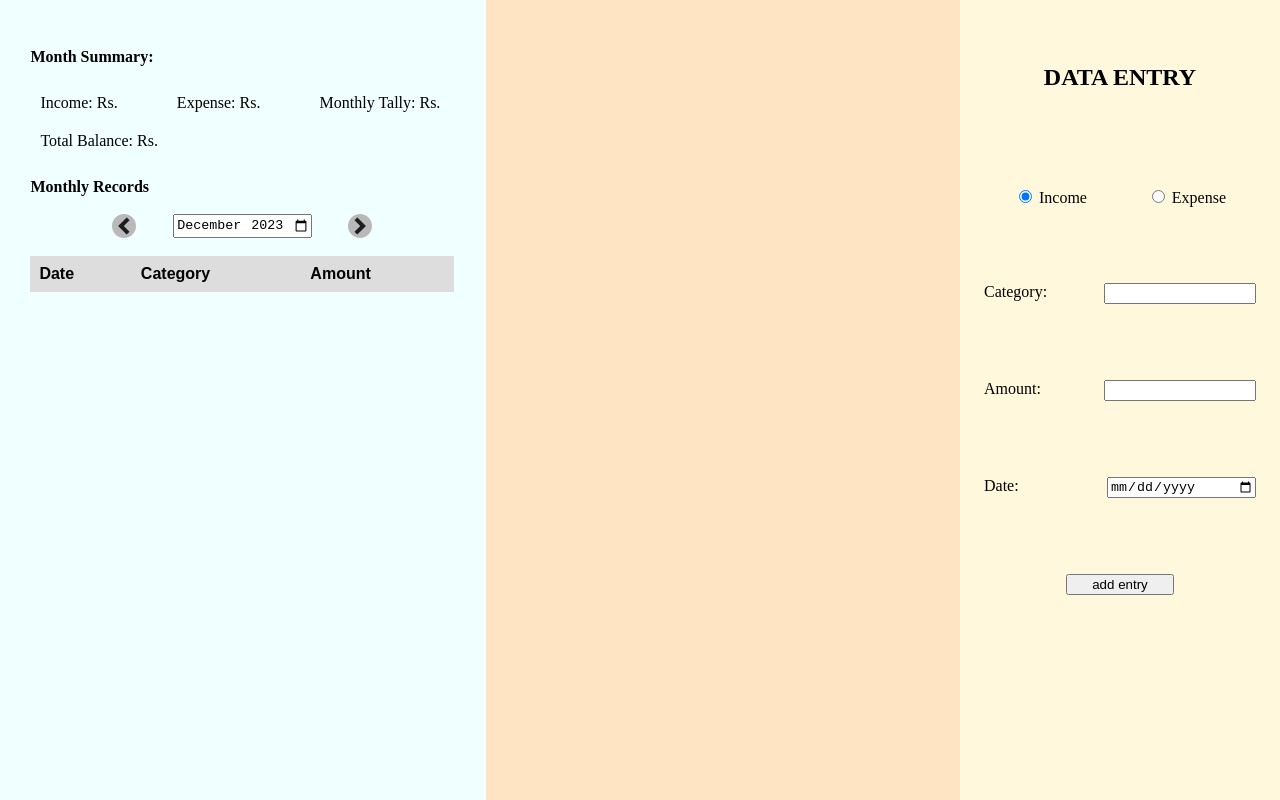
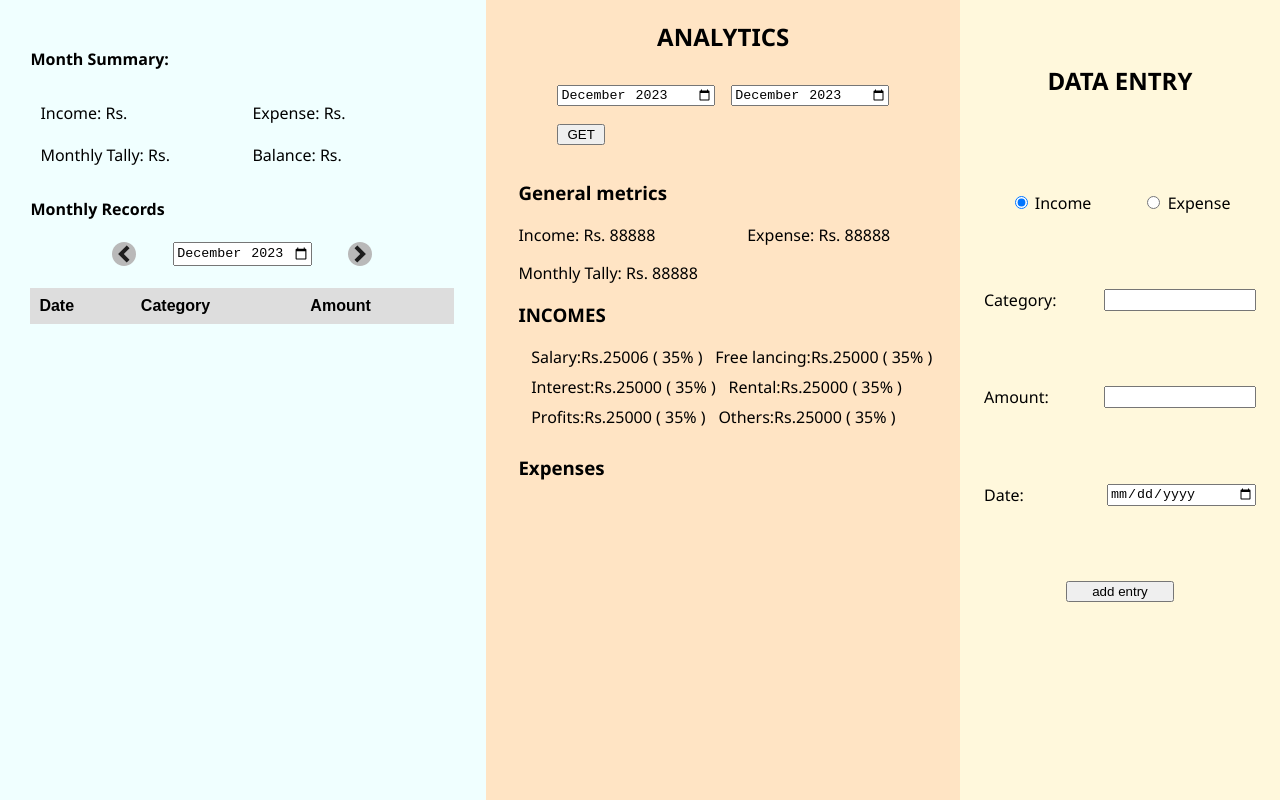
Before and after one commit to sganeshkumaar/expense_tracker, a website: page index.html in a window 1280 px wide. Drawn offline with Linux system fonts and the light colour scheme; no server answers.

Commit message:
complete analytics section design

```diff
--- a/data.json
+++ b/data.json
@@ -1 +1 @@
-{"2023":{"11":{"in":0,"8dfb8d05-e99c-442f-a04b-f8b5b1a2ea68":{"amount":20000,"category":"Gadgets","date":"2023-11-30","entryType":"ex","id":"8dfb8d05-e99c-442f-a04b-f8b5b1a2ea68"},"ex":20000},"12":{"in":2500,"ex":5000,"3c734174-44fe-4428-a188-fc2798030a68":{"amount":2500,"category":"Free Lancing","date":"2023-12-11","entryType":"in","id":"3c734174-44fe-4428-a188-fc2798030a68"},"b5ca4a74-0b96-4623-a457-ef859d3425e6":{"amount":5000,"category":"Rent","date":"2023-12-12","entryType":"ex","id":"b5ca4a74-0b96-4623-a457-ef859d3425e6"}}},"ex":25000,"in":2500}
+{"2022":{"01":{"d734a1a5-0ecd-448e-bc0d-1ec30aaf69ac":{"id":"d734a1a5-0ecd-448e-bc0d-1ec30aaf69ac","category":"Profits","entryType":"in","amount":12112,"date":"2022-01-01"},"in":12112}},"2023":{"12":{"6d081b69-4b98-4430-a772-a9eb2cef9f43":{"amount":25000,"category":"Salary","date":"2023-12-10","entryType":"in","id":"6d081b69-4b98-4430-a772-a9eb2cef9f43"},"in":82676,"3f5a26b7-0e60-450e-ba50-ece414f2b04e":{"amount":2323,"category":"Food","date":"2023-12-20","entryType":"ex","id":"3f5a26b7-0e60-450e-ba50-ece414f2b04e"},"ex":2323,"a92ca6e3-d2f9-49cc-932a-21eec07ae16b":{"amount":12122,"category":"others","date":"2023-12-31","entryType":"in","id":"a92ca6e3-d2f9-49cc-932a-21eec07ae16b"},"fa2b8a90-fe35-404d-b5d2-c1e68f8b995d":{"amount":45554,"category":"Free Lancing","date":"2023-12-29","entryType":"in","id":"fa2b8a90-fe35-404d-b5d2-c1e68f8b995d"}},"08":{"in":0},"06":{"in":0}},"2024":{"01":{"43e60bc7-ecaa-4eea-90f2-80c11f297826":{"amount":4000,"category":"Groceries","date":"2024-01-18","entryType":"ex","id":"43e60bc7-ecaa-4eea-90f2-80c11f297826"},"ex":4000}},"2025":{"11":{"in":0}},"ex":6323,"in":94788}
--- a/index.css
+++ b/index.css
@@ -1,9 +1,10 @@
+
 body {
     height: 100vh;
     margin: 0;
     display: grid;
     grid-template-columns: 38fr 37fr 25fr;
-
+    font-family: 'Segoe UI', Tahoma, Geneva, Verdana, sans-serif;
 }
 
 #records-portion {
@@ -22,14 +23,23 @@ body {
 }
 
 .summary-fields {
-    display: flex;
-    flex-wrap: wrap;
+    display: grid;
+    grid-template-columns:1fr 1fr;
     justify-content:space-between;
 }
 
 .summary-fields>div{
     margin: 10px;
     display: flex;
+}
+
+.table-box{
+    max-height: 225px;
+    overflow-y: scroll;
+}
+
+::-webkit-scrollbar {
+    display: none;
 }
 
 table {
@@ -124,3 +134,59 @@ tbody:nth-child(odd) {
 #cancel-button {
     display: none;
 }
+
+.input-section {
+    display: grid;
+    margin: auto;
+    margin-top: 2rem;
+    width: 70%;
+    grid-column-gap:1rem ;
+    grid-row-gap: 1rem;
+    grid-template-columns: 1fr 1fr;
+    justify-items: space-between;
+}
+
+#get-button {
+    width:30%
+}
+
+.general-metric {
+    display: grid;
+    grid-template-columns: 1fr 1fr;
+    grid-gap: 1rem;
+}
+
+.general-metric>div {
+    display: flex;
+}
+
+.analysis {
+    margin-left: 2rem;
+    margin-top: 1rem;
+}
+
+tr td:first-of-type {
+    width: 37%;
+    padding-left: 5px;
+    padding-right: 5px;
+}
+
+tr td:nth-of-type(2) {
+    width:20%;
+}
+
+.income-metrics {
+    display: flex;
+    flex-wrap: wrap;
+}
+
+.income-metrics > div {
+    width: fit-content;
+    margin-left: .8rem;
+    justify-content: space-between;
+    margin-bottom: .5rem;
+}
+.analysis {
+    max-height:21rem;
+    overflow-y: scroll;
+}
--- a/index.html
+++ b/index.html
@@ -27,7 +27,7 @@
                     <div class="tally-value"></div>
                 </div>
                 <div class="balance-box">
-                    <div>Total Balance: Rs.&nbsp;</div>
+                    <div>Balance: Rs.&nbsp;</div>
                     <div class="balance-value"></div>
                 </div>
             </div>
@@ -40,10 +40,11 @@
             <br>
             <div class="month-input-box">
                 <img src="./assets/scrollArrowLeft.svg" alt="" id="left-arrow">
-                <input type="month" name="month-input" id="month-input" value="2023-12" min="2023-02" max="2030-12">
+                <input type="month" name="month-input" id="month-input" value="2023-12"  max="2030-12">
                 <img src="./assets/scrollArrowRight.svg" alt="" id="right-arrow">
             </div>
             <br>
+            <div class="table-box">
                 <table class="records-table">
                     <tr>
                     <th>Date</th>
@@ -53,8 +54,75 @@
                 </table>
             </div>
         </div>
+    </div>
 
-    <div id="analytics-portion"></div>
+    <div id="analytics-portion">
+        <div style="text-align: center;margin-top: 1rem;"><h2>ANALYTICS</h2></div>
+        <div class="input-section">
+            <input type="month" id="from-month" value="2023-12" max="2030-12">
+            <input type="month" id="to-month" value="2023-12" max="2030-12">
+            <div class="get-analytics"><button type="button" id="get-button">GET</button></div>
+        </div>
+        <div class="analysis">
+            <div><h3>General metrics</h3></div>
+            <div class="general-metric">
+                <div class="income-metric">
+                    <div>Income: Rs.&nbsp;</div>
+                    <div class="ana-income-value">88888</div>
+                </div>
+                <div class="expense-metric">
+                    <div>Expense: Rs.&nbsp;</div>
+                    <div class="ana-expense-value">88888</div>
+                </div>
+                <div class="tally-metrix">
+                    <div>Monthly Tally: Rs.&nbsp;</div>
+                    <div class="ana-tally-value">88888</div>
+                </div>
+            </div>
+            <h3>INCOMES</h3>
+            <div class="income-metrics">
+                <div>
+                    Salary:Rs.<span class="salary">25006</span> ( <span class="salary-per">35</span>% )
+                </div>
+                <div>
+                    Free lancing:Rs.<span class="free-lancing">25000</span> ( <span class="free-lancing-per">35</span>% )
+                </div>
+                <div>
+                    Interest:Rs.<span class="interest">25000</span> ( <span class="interest-per">35</span>% )
+                </div>
+                <div>
+                    Rental:Rs.<span class="rental">25000</span> ( <span class="rental-per">35</span>% )
+                </div>
+                <div>
+                    Profits:Rs.<span class="profits">25000</span> ( <span class="profit-per">35</span>% )
+                </div>
+                <div>
+                    Others:Rs.<span class="others">25000</span> ( <span class="others-per">35</span>% )
+                </div>
+            </div>
+            <h3>Expenses</h3>
+            <div class="expense-metrics">
+                <div>
+                    Food:Rs.<span class="food">25006</span> ( <span class="food-per">35</span>% )
+                </div>
+                <div>
+                    Rent:Rs.<span class="rent">25000</span> ( <span class="rent-per">35</span>% )
+                </div>
+                <div>
+                    Petrol:Rs.<span class="petrol">25000</span> ( <span class="petrol-per">35</span>% )
+                </div>
+                <div>
+                    Gadgets:Rs.<span class="gadgets">25000</span> ( <span class="gadgets-per">35</span>% )
+                </div>
+                <div>
+                    Groceries:Rs.<span class="groceries">25000</span> ( <span class="groceries-per">35</span>% )
+                </div>
+                <div>
+                    Others:Rs.<span class="others">25000</span> ( <span class="others-per">35</span>% )
+                </div>
+            </div>
+        </div>
+    </div>
     <div id="entry-portion">
         <div class="entry-heading">
             <h2>DATA ENTRY</h2>
--- a/index.js
+++ b/index.js
@@ -1,7 +1,7 @@
 const monthEleInRecord = document.querySelector('#records-portion #month-input')
 const table = document.querySelector('.records-table')
 const datalist = document.querySelector('#categories')
-const addEntry = document.querySelector('#add-entry-button input')
+const addButton = document.querySelector('#add-entry-button input')
 
 const expenseCategories = ["Food","Rent","Petrol","Gadgets","Groceries","others"]
 const incomeCategories = ["Salary","Free Lancing","interest","Rental","Profits","others"]
@@ -34,6 +34,8 @@ async function displaySummarySection (){
         monthEleInRecord.value = `${date.getFullYear()}-${date.getMonth()}`
         return
     }
+
+    month = month.toString().padStart(2,'0')
 
     let monthSummary = await fetch(`/get-month?year=${year}&month=${month}`).then((res)=> res.json())
 
@@ -168,7 +170,7 @@ async function editClick() {
     }
 
     cancelButton.style.display = 'block'
-    addEntry.value = 'update'
+    addButton.value = 'update'
 }
 
 async  function deleteButtonListeners() {
@@ -223,14 +225,14 @@ function optionsFill(options) {
     }
 }
 
-addEntry.addEventListener('click',processEntry)
+addButton.addEventListener('click',processEntry)
 
 categoryInput =document.querySelector('#category-input')
 amountInput =document.querySelector('#amount-input')
 dateInput =document.querySelector('#date-input')
 
 function clearInputs() {
-    addEntry.value = 'add entry'
+    addButton.value = 'add entry'
     categoryInput.value = ''
     amountInput.value = ''
     dateInput.value = ''
@@ -267,7 +269,7 @@ async function processEntry() {
         clearInputs()
         idForEdit = ''
         dateForEdit = ''
-        addEntry.value = 'add entry'
+        addButton.value = 'add entry'
         cancelButton.style.display = 'none'
 
         console.log(ack)
```
Lines whose indentation alone changed are shown as unchanged.
